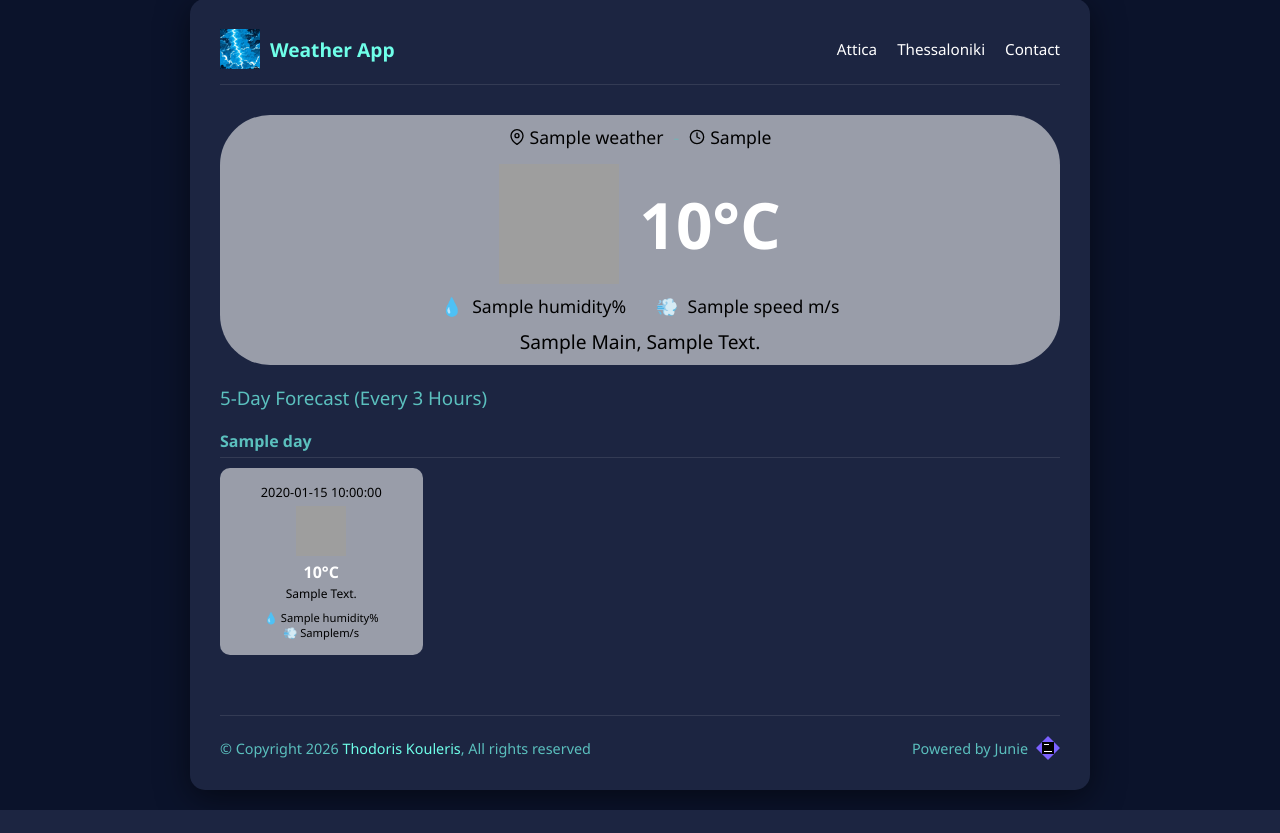
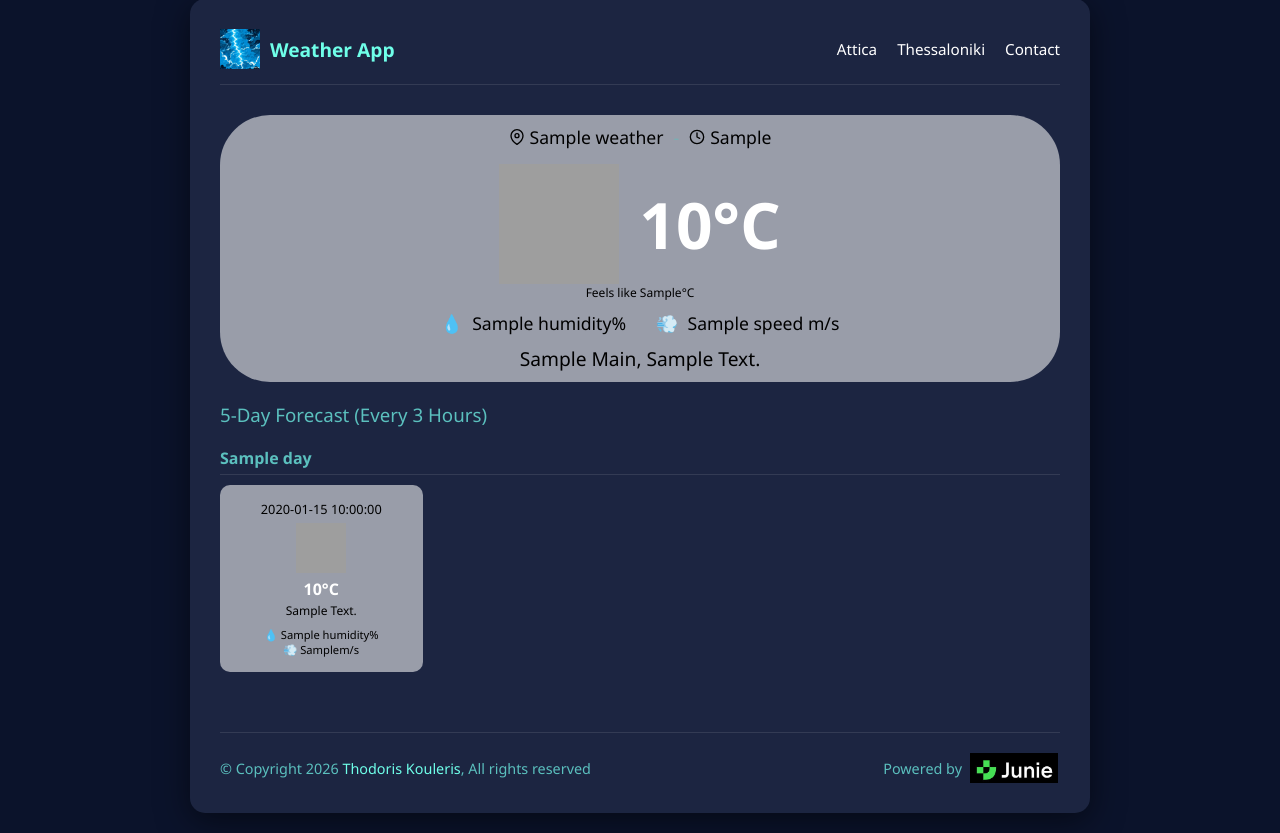
Before and after one commit to tkouleris/weatherpy, a Flask app: template templates/index.html in a window 1280 px wide. Shown: the part 21-854 px from the top of the page. Before the commit the page ends 831 px from the top, so only its background shows below. Run offline with Flask 3, Linux system fonts and the light colour scheme; the template is opened without the code that fills it: most values are stand-ins (such as "Sample title", 1, 10 or a date in 2020); grey boxes are pictures that could not be loaded.

Commit message:
junie logo

```diff
--- a/templates/index.html
+++ b/templates/index.html
@@ -39,8 +39,8 @@
     <header>
     </header>
 
-    <main id="weather-display" >
-        <section class="current-weather" >
+    <main id="weather-display">
+        <section class="current-weather">
             <div id="location-time" class="location-time">
                     <span class="location">
                         <svg width="16" height="16" viewBox="0 0 24 24" fill="none" stroke="currentColor"
@@ -68,14 +68,17 @@
                      alt="Weather Icon" class="large-icon">
                 <div id="current-temp" class="temp">{{ weather['main']['temp'] }}°C</div>
             </div>
+            <div class="row" style="font-size: 12px;color: black;">
+                Feels like {{ weather['main']['feels_like'] }}°C
+            </div>
             <div class="details">
                 <div class="detail-item">
-{#                    <span class="label">Humidity:</span>#}
+                    {#                    <span class="label">Humidity:</span>#}
                     <span class="label">💧</span>
                     <span id="current-humidity">{{ weather['main']['humidity'] }}%</span>
                 </div>
                 <div class="detail-item">
-{#                    <span class="label">Wind Speed:</span>#}
+                    {#                    <span class="label">Wind Speed:</span>#}
                     <span class="label">💨</span>
                     <span id="current-wind">{{ weather['wind']['speed'] }} m/s</span>
                 </div>
@@ -120,13 +123,14 @@
             reserved
         </div>
         <div class="powered-by">
-            <span>Powered by Junie</span>
-            <svg width="24" height="24" viewBox="0 0 24 24" fill="none" xmlns="http://www.w3.org/2000/svg">
-                <path d="M12 0L24 12L12 24L0 12L12 0Z" fill="#7B61FF"/>
-                <rect x="6" y="6" width="12" height="12" fill="black"/>
-                <rect x="8" y="8" width="5" height="1" fill="white"/>
-                <rect x="8" y="15" width="8" height="1" fill="white"/>
-            </svg>
+            <span>Powered by </span>
+            <img src="{{ url_for('static', filename='img/junie.jpg') }}" style="width: 50%;height: 30px;"  alt="junie"/>
+{#            <svg width="24" height="24" viewBox="0 0 24 24" fill="none" xmlns="http://www.w3.org/2000/svg">#}
+{#                <path d="M12 0L24 12L12 24L0 12L12 0Z" fill="#7B61FF"/>#}
+{#                <rect x="6" y="6" width="12" height="12" fill="black"/>#}
+{#                <rect x="8" y="8" width="5" height="1" fill="white"/>#}
+{#                <rect x="8" y="15" width="8" height="1" fill="white"/>#}
+{#            </svg>#}
         </div>
     </footer>
 </div>
```
Also changed, not shown: static/img/junie.jpg (added), static/img/junie.png (added).
